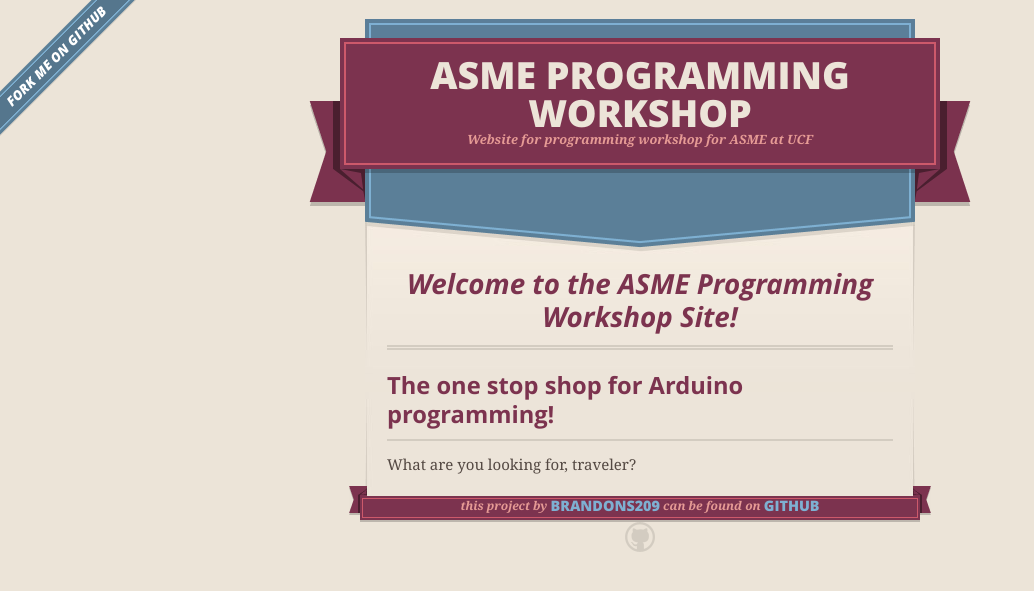
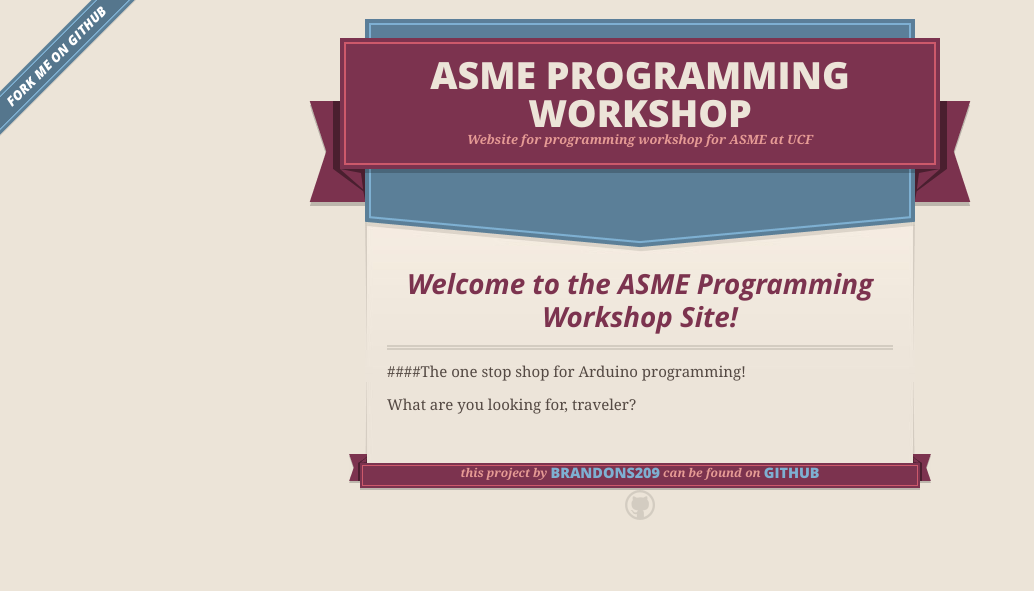
Before and after one commit to brandons209/workshop, a Jekyll site: the page built from index.md, in a window 1280 px wide. Shown: the top 591 px of the page, without its empty margins (0-1034 px from the left). Built offline with Jekyll 4.4.1, drawn with Linux system fonts in a browser that asks for light colours; nearby versions of some CDN libraries; our own code applies the rules of GitHub Pages for plain Markdown files; part of the change alters nothing that is shown.

```diff
--- a/index.md
+++ b/index.md
@@ -3,6 +3,6 @@ layout: default
 ---
 
 # [](#header-1)Welcome to the ASME Programming Workshop Site!
-#### [](#header-4)The one stop shop for Arduino programming!
+####The one stop shop for Arduino programming!
 
 What are you looking for, traveler?
```
